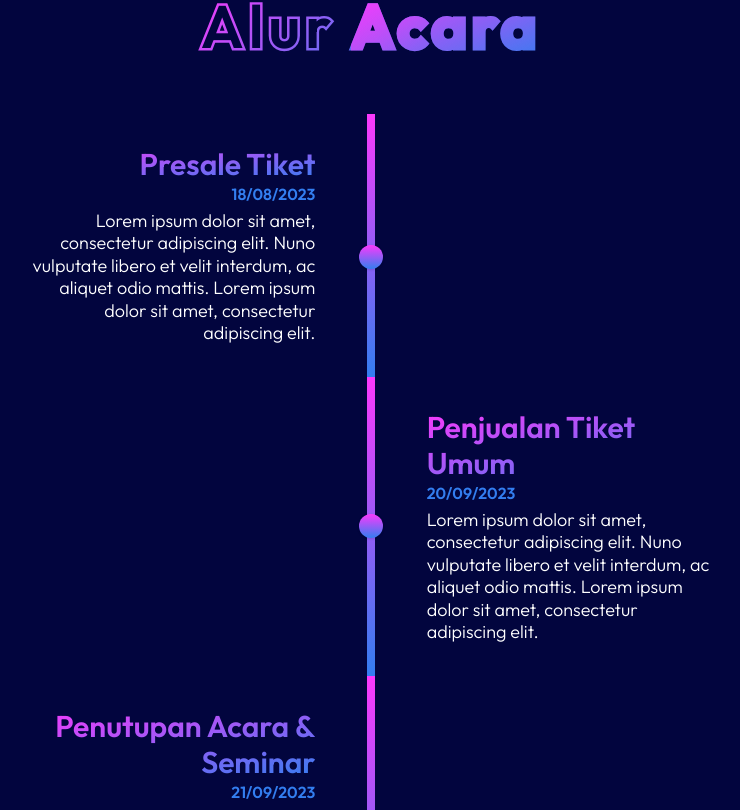
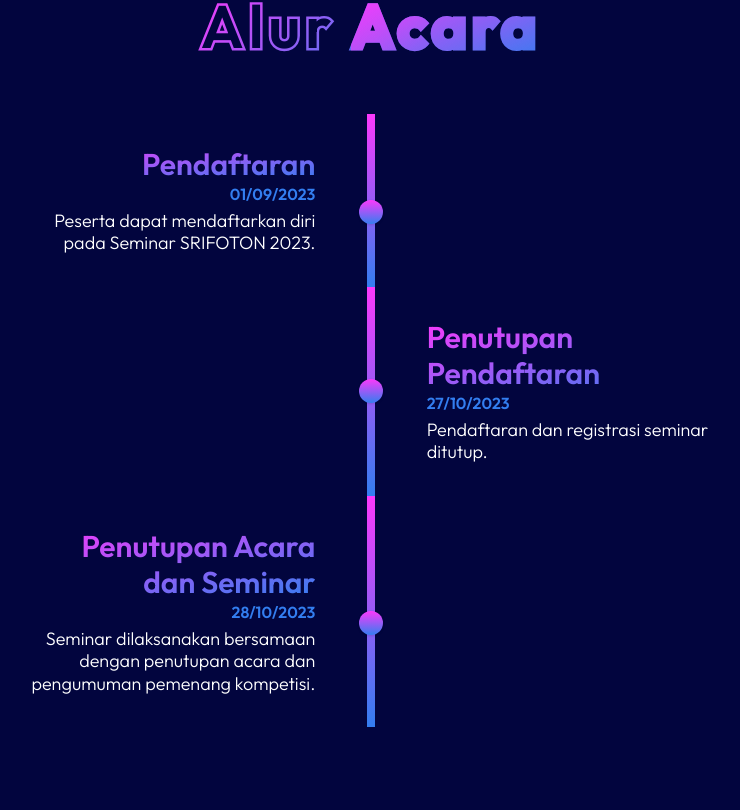
Before and after one commit to zildjianvitoo/srifoton2023fe-deployed, a Next.js app: page /seminar in a window 1280 px wide. Shown: the part 1683-2493 px from the top of the page, without its empty margins (269-1009 px from the left). Built offline with nearby package versions, Linux system fonts and the light colour scheme.

Commit message:
refacotor: update timeline for seminar page

```diff
--- a/components/organisms/Seminar/TimeLineSeminar.jsx
+++ b/components/organisms/Seminar/TimeLineSeminar.jsx
@@ -3,19 +3,19 @@ import React from "react";
 
 const timelineContent = [
   {
-    title: "Presale Tiket",
-    date: "18/08/2023",
-    desc: "Lorem ipsum dolor sit amet, consectetur adipiscing elit. Nuno vulputate libero et velit interdum, ac aliquet odio mattis. Lorem ipsum dolor sit amet, consectetur adipiscing elit.",
+    title: "Pendaftaran",
+    date: "01/09/2023",
+    desc: "Peserta dapat mendaftarkan diri pada Seminar SRIFOTON 2023.",
   },
   {
-    title: "Penjualan Tiket Umum",
-    date: "20/09/2023",
-    desc: "Lorem ipsum dolor sit amet, consectetur adipiscing elit. Nuno vulputate libero et velit interdum, ac aliquet odio mattis. Lorem ipsum dolor sit amet, consectetur adipiscing elit.",
+    title: "Penutupan Pendaftaran",
+    date: "27/10/2023",
+    desc: "Pendaftaran dan registrasi seminar ditutup.",
   },
   {
-    title: "Penutupan Acara & Seminar",
-    date: "21/09/2023",
-    desc: "Lorem ipsum dolor sit amet, consectetur adipiscing elit. Nuno vulputate libero et velit interdum, ac aliquet odio mattis. Lorem ipsum dolor sit amet, consectetur adipiscing elit.",
+    title: "Penutupan Acara dan Seminar",
+    date: "28/10/2023",
+    desc: "Seminar dilaksanakan bersamaan dengan penutupan acara dan pengumuman pemenang kompetisi.",
   },
 ];
 
```
